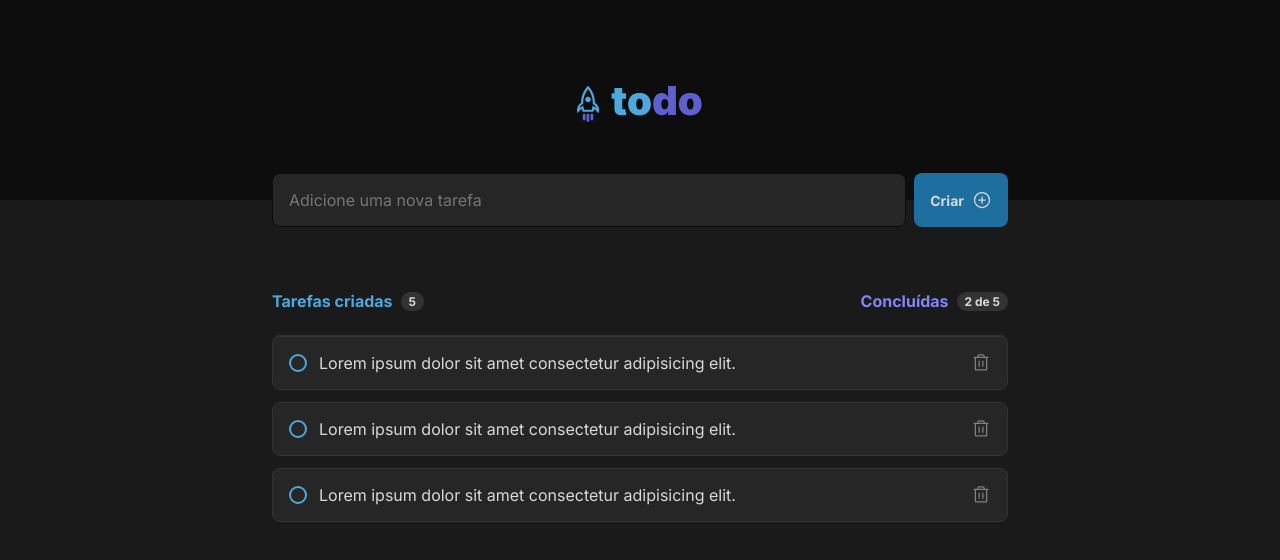
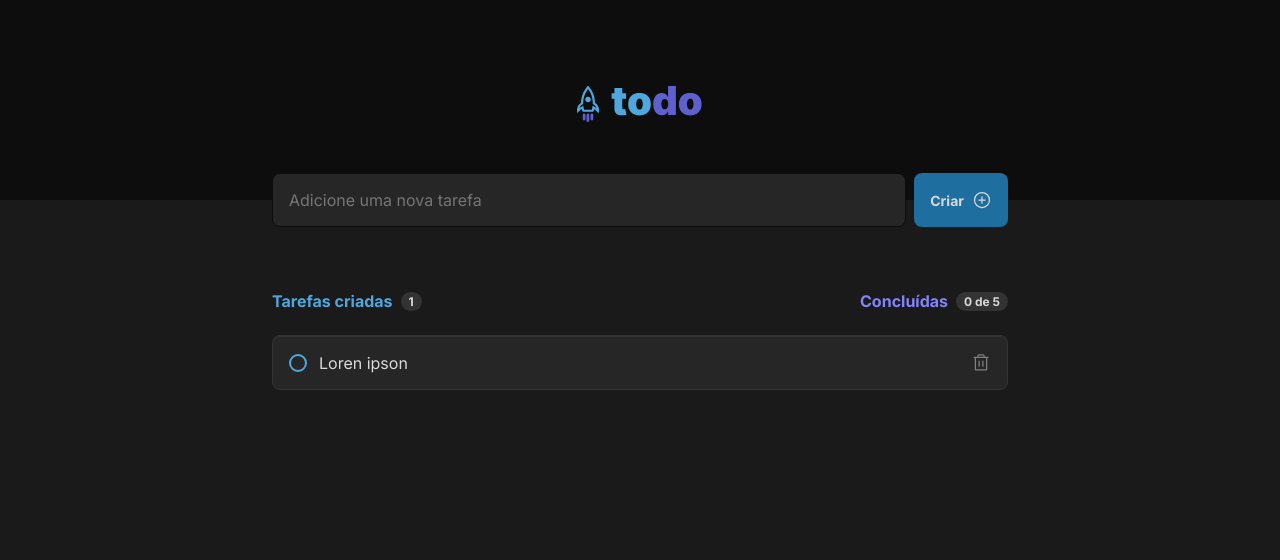
Before and after one commit to gabrielmiller1/practicing-react-concepts, a React (Vite) app: page / in a window 1280 px wide. Shown: the top 560 px of the page. Built offline with nearby package versions, Linux system fonts and the light colour scheme.

Commit message:
feat: adding task counters

```diff
--- a/src/App.tsx
+++ b/src/App.tsx
@@ -1,13 +1,26 @@
+import { useState } from 'react';
 import './App.module.css'
 import { Header } from './components/Header/Header'
 import { Tasks } from './components/Tasks/Tasks'
 
+export interface ITask {
+  id: number;
+  title: string;
+  isCompleted: boolean;
+}
+
 function App() {
+
+  const [tasks, setTasks] = useState<ITask[]>([{
+    id: 0,
+    title: 'Loren ipson',
+    isCompleted: false,
+  }])
 
   return (
     <>
       <Header />
-      <Tasks />
+      <Tasks tasks={tasks}/>
     </>
   )
 }
--- a/src/components/Task/Task.tsx
+++ b/src/components/Task/Task.tsx
@@ -1,14 +1,18 @@
+import { ITask } from '../../App';
 import styles from './Task.module.css';
 import { Trash } from '@phosphor-icons/react'
 
+interface Props {
+    task: ITask;
+}
 
-export function Task() {
+export function Task({ task } : Props) {
     return (
         <div className={`${styles.task}`}>
             <button>
                 <div />
             </button>
-            <p>Lorem ipsum dolor sit amet consectetur adipisicing elit.</p>
+            <p>{task.title}</p>
             <button><Trash size={20} /></button>
         </div>
     )
--- a/src/components/Tasks/Tasks.module.css
+++ b/src/components/Tasks/Tasks.module.css
@@ -16,13 +16,13 @@
     justify-content: space-between;
 }
 
-.createdTasks, .fineshedTasks {
+.createdTasks, .finishedTasks {
     display: flex;
     align-items: center;
     gap: .5rem;
 }
 
-.createdTasks span, .fineshedTasks span {
+.createdTasks span, .finishedTasks span {
     padding: 2px 8px;
     border-radius: 999px;
 
@@ -37,7 +37,7 @@
     color: var(--blue-300);
 }
 
-.fineshedTasks p {
+.finishedTasks p {
     font-weight: bold;
     color: var(--purple-300);
 }
--- a/src/components/Tasks/Tasks.tsx
+++ b/src/components/Tasks/Tasks.tsx
@@ -1,19 +1,27 @@
+import { ITask } from '../../App';
 import { Task } from '../Task/Task';
 import styles from './Tasks.module.css';
 import { ClipboardText } from '@phosphor-icons/react'
 
+interface Props {
+    tasks: ITask[];
+}
 
-export function Tasks() {
+export function Tasks({ tasks }: Props) {
+
+    const taskQuantity = tasks.length;
+    const tasksFinished = tasks.filter(task => task.isCompleted == true).length;
+
     return (
         <section className={styles.tasksBoard}>
             <header>
                 <div className={styles.createdTasks}>
                     <p>Tarefas criadas</p>
-                    <span>5</span>
+                    <span>{taskQuantity}</span>
                 </div>
-                <div className={styles.fineshedTasks}>
+                <div className={styles.finishedTasks}>
                     <p>Concluídas</p>
-                    <span>2 de 5</span>
+                    <span>{tasksFinished} de 5</span>
                 </div>
             </header>
             <div className={styles.list}>
@@ -22,9 +30,14 @@ export function Tasks() {
                     <p><strong>Você ainda não tem tarefas cadastradas</strong></p>
                     <p>Crie tarefas e organize seus itens a fazer</p>
                 </div> */}
-                <Task />
-                <Task />
-                <Task />
+                {tasks.map(task => {
+                    return (
+                        <Task
+                            key={task.id}
+                            task={task}
+                        />
+                    )
+                })}
             </div>
         </section>
     )
```
